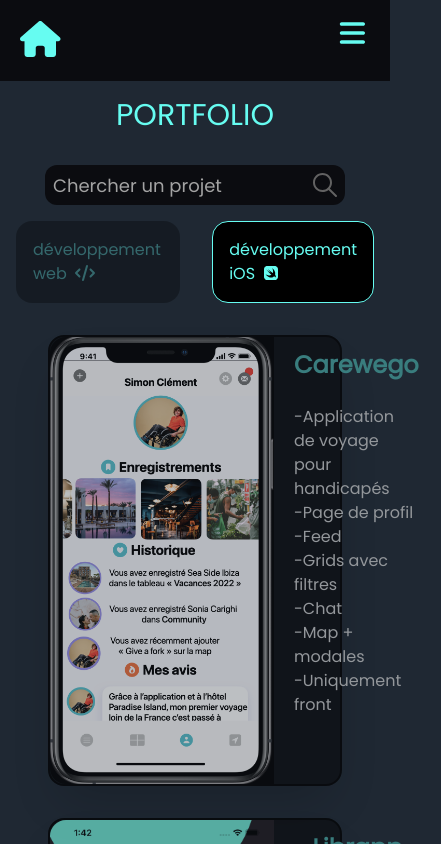
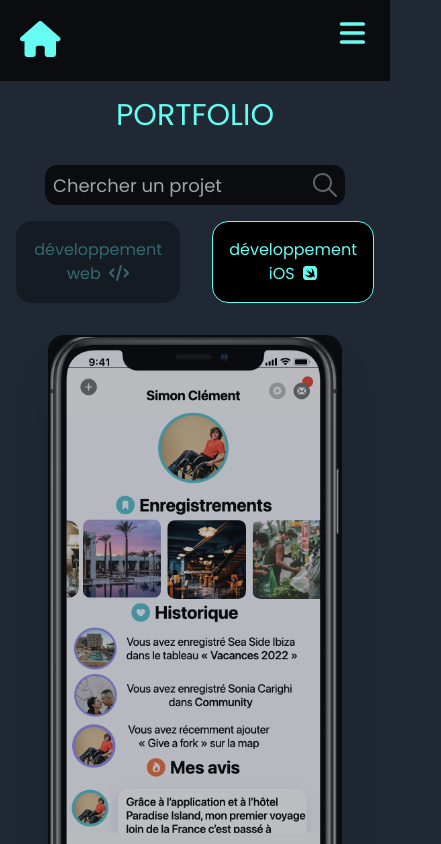
Before and after one commit to pimoux/portfolio, a React (Create React App) app: page /portfolio in a window 390 px wide. Both pictures are taken after a click on the element "développement iOS". Shown: the top 844 px of the page, 441 px wide, since content can reach past the window. Built offline with nearby package versions, Linux system fonts and the light colour scheme.

Commit message:
improve design on portfolio page, desktop and mobile

```diff
--- a/src/components/SortButton.js
+++ b/src/components/SortButton.js
@@ -5,8 +5,8 @@
 
     return (
         <div className={
-            !sort.selected ? "mx-4 mt-4 p-4 border border-4 border-transparent text-turquoise bg-black rounded-2xl opacity-30 cursor-pointer" :
-                "mx-4 mt-4 p-4 border border-4 text-turquoise bg-black rounded-2xl border-turquoise"
+            !sort.selected ? "md:text-left text-center mx-4 mt-4 p-4 border border-4 border-transparent text-turquoise bg-black rounded-2xl opacity-30 cursor-pointer" :
+                "md:text-left text-center mx-4 mt-4 p-4 border border-4 text-turquoise bg-black rounded-2xl border-turquoise"
         }
             onClick={() => onChangeSort(sort.title)}
         >
--- a/src/components/projects/AppProject.js
+++ b/src/components/projects/AppProject.js
@@ -3,13 +3,13 @@
 const AppProject = ({ image, title, description, href }) => {
     return (
         <div className="bg-dark w-140 border-black border-2 rounded-2xl my-4 mx-8 shadow-2xl project">
-            <a href={href} target="_blank" rel="noreferrer" className='flex'>
-                <img src={image} alt="" className="w-56 h-auto rounded-l-2xl bg-contain" />
+            <a href={href} target="_blank" rel="noreferrer" className='flex flex-col md:flex-row justify-center md:justify-start items-center md:items-start'>
+                <img src={image} alt="" className="md:w-56 w-auto h-auto md:rounded-l-2xl md:rounded-tr-none rounded-t-2xl bg-contain" />
                 <div className='flex flex-col items-center'>
-                    <p className="text-turquoise-dark font-extrabold my-3 mx-5 text-2xl text-center">
+                    <p className="text-turquoise-dark font-extrabold my-3 mx-5 text-2xl">
                         {title}
                     </p>
-                    <div className="text-left my-3 mx-5">
+                    <div className="my-3 mx-5">
                         {description && description.map((line, i) => {
                             return (<p className="text-grayish-light" key={i}>{line}</p>)
                         })}
--- a/src/components/projects/WebProject.js
+++ b/src/components/projects/WebProject.js
@@ -8,7 +8,7 @@
                 <p className="text-turquoise-dark font-extrabold my-3 mx-5 text-2xl text-center">
                     {title}
                 </p>
-                <div className="text-justify my-3 mx-5">
+                <div className="text-left md:text-justify my-3 mx-5">
                     {description && description.map((line, i) => {
                         return (<p className="text-grayish-light" key={i}>{line}</p>)
                     })}
```
